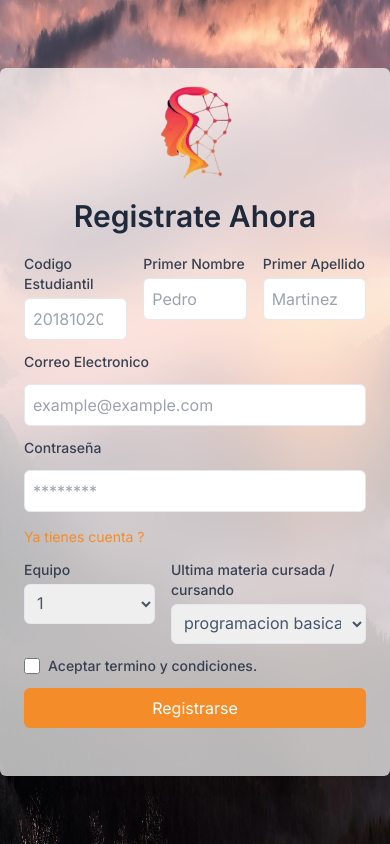
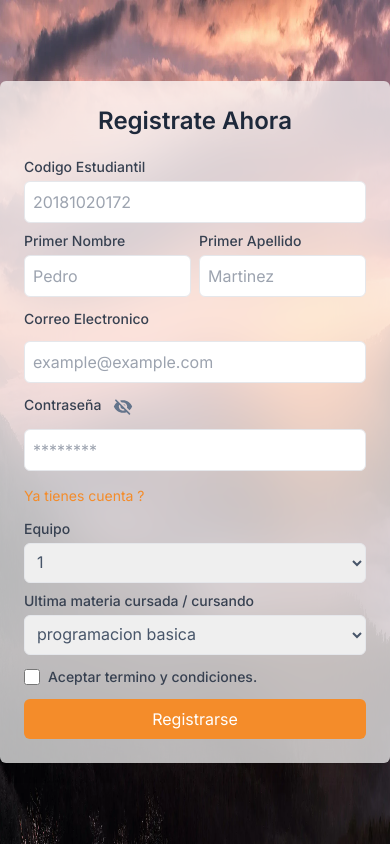
Before and after one commit to Git-Darkmoon/GMAP, a Next.js app: page /sign-up in a window 390 px wide. Built offline with nearby package versions, Linux system fonts and the light colour scheme.

Commit message:
styles: fixed mobile form.

```diff
--- a/src/app/sign-up/page.tsx
+++ b/src/app/sign-up/page.tsx
@@ -3,7 +3,9 @@
 import Image from "next/image"
 import Link from "next/link"
 import { useRouter } from "next/navigation"
-import { FormEvent } from "react"
+import { FormEvent, useState } from "react"
+import VisibilityRoundedIcon from "@mui/icons-material/VisibilityRounded"
+import VisibilityOffRoundedIcon from "@mui/icons-material/VisibilityOffRounded"
 import Swal from "sweetalert2"
 
 async function createUser(maratonista: any) {
@@ -30,7 +32,7 @@ const handleSubmit = async (e: FormEvent<HTMLFormElement>, router: any) => {
       confirmButtonText: "Ok",
     }).then((result) => {
       if (result.isConfirmed) {
-        router.push("/news")
+        router.push("/")
       }
     })
   } catch (error) {
@@ -50,6 +52,7 @@ const signatures: string[] = [
 
 function RegisterPage() {
   const router = useRouter()
+  const [showPw, setShowPw] = useState<boolean>(false)
 
   return (
     <section className="w-full h-screen flex flex-col items-center justify-center">
@@ -70,9 +73,9 @@ function RegisterPage() {
           backdropFilter: "blur(30px)",
         }}
       >
-        <div className="pb-12">
-          <div className="max-w-lg">
-            <picture className="w-full flex justify-center py-4">
+        <div className="py-6">
+          <div className="max-w-sm lg:max-w-lg">
+            <picture className="w-full hidden lg:flex justify-center py-4">
               <Image
                 src={"/GMAP_logo_withouthBg.webp"}
                 alt="GMAP logo"
@@ -81,15 +84,15 @@ function RegisterPage() {
                 priority
               />
             </picture>
-            <h2 className="text-3xl text-center font-semibold mb-5 text-slate-800">
+            <h2 className="text-2xl lg:text-3xl text-center font-semibold mb-5 text-slate-800">
               Registrate Ahora
             </h2>
             <form
               className="space-y-3"
               onSubmit={(e) => handleSubmit(e, router)}
             >
-              <div className="flex space-x-4 flex-wrap">
-                <div className="flex-1">
+              <div className="flex gap-2 md:gap-4 flex-wrap">
+                <div className="basis-full lg:flex-1">
                   <label
                     htmlFor="student_id"
                     className="block text-sm font-medium text-gray-700"
@@ -101,6 +104,7 @@ function RegisterPage() {
                     id="student_id"
                     name="student_id"
                     placeholder="20181020172"
+                    autoComplete={"off"}
                     className={inputStyle}
                     pattern="^[1-9]\d*$"
                     required
@@ -118,6 +122,7 @@ function RegisterPage() {
                     id="first_name"
                     name="first_name"
                     placeholder="Pedro"
+                    autoComplete={"off"}
                     className={inputStyle}
                     required
                   />
@@ -134,6 +139,7 @@ function RegisterPage() {
                     id="last_name"
                     name="last_name"
                     placeholder="Martinez"
+                    autoComplete={"off"}
                     className={inputStyle}
                     required
                   />
@@ -159,10 +165,23 @@ function RegisterPage() {
                 htmlFor="password"
                 className="block text-sm font-medium text-gray-700"
               >
-                Contraseña
+                Contraseña{" "}
+                {showPw ? (
+                  <VisibilityRoundedIcon
+                    fontSize="small"
+                    className="ml-2 text-slate-500 cursor-pointer"
+                    onClick={() => setShowPw(!showPw)}
+                  />
+                ) : (
+                  <VisibilityOffRoundedIcon
+                    fontSize="small"
+                    className="ml-2 text-slate-500 cursor-pointer"
+                    onClick={() => setShowPw(!showPw)}
+                  />
+                )}
               </label>
               <input
-                type="password"
+                type={showPw ? "text" : "password"}
                 id="password"
                 name="password"
                 placeholder="********"
@@ -171,14 +190,14 @@ function RegisterPage() {
               />
               <div>
                 <Link
-                  className="text-sm space-y-4 text-myOrange-500 hover:underline hover:text-myOrange-600"
+                  className="text-sm text-myOrange-500 hover:underline hover:text-myOrange-600"
                   href="/"
                 >
                   Ya tienes cuenta ?
                 </Link>
               </div>
 
-              <div className="flex space-x-4 flex-wrap">
+              <div className="flex gap-2 md:gap-4 flex-wrap">
                 <div className="flex-1 ">
                   <label
                     htmlFor="team"
@@ -194,7 +213,7 @@ function RegisterPage() {
                     ))}
                   </select>
                 </div>
-                <div className="flex-1 basis-16">
+                <div className="flex-1 basis-full lg:basis-16">
                   <label
                     htmlFor="course_check"
                     className="block text-sm font-medium text-gray-700"
```
